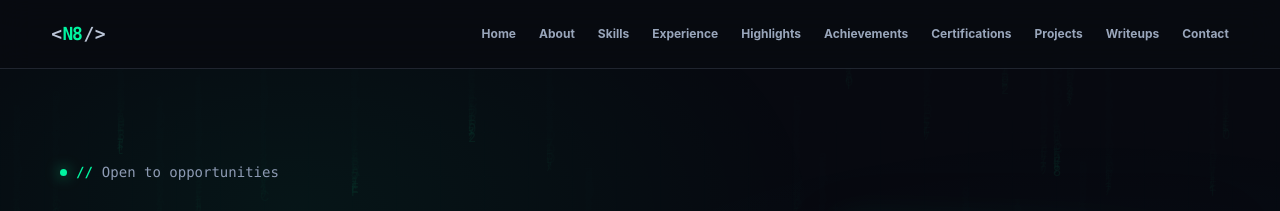
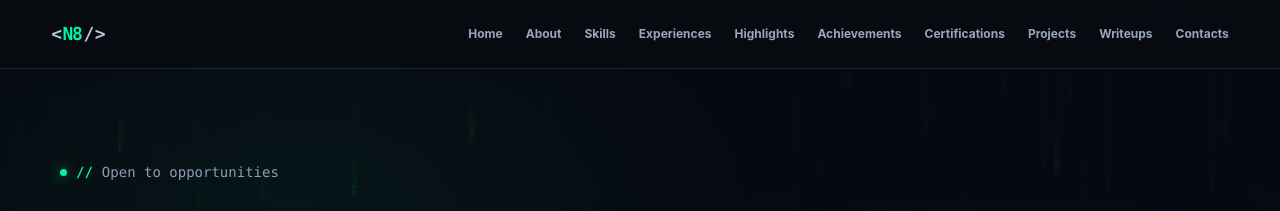
Before and after one commit to Ningen820/Ningen820.github.io, a Jekyll site: the page built from index.html, in a window 1280 px wide. Shown: the top 211 px of the page. Built offline with Jekyll 4.4.1, drawn with Linux system fonts in a browser that asks for light colours.

Commit message:
Update site-nav.html

```diff
--- a/_includes/site-nav.html
+++ b/_includes/site-nav.html
@@ -5,14 +5,14 @@
   </button>
   <nav class="nav-links" id="primary-navigation" aria-label="Main navigation" data-nav-links>
     <a class="nav-link" href="{{ '/' | relative_url }}">Home</a>
-    <a class="nav-link" href="{{ '/' | relative_url }}#about">About</a>
-    <a class="nav-link" href="{{ '/' | relative_url }}#skills">Skills</a>
-    <a class="nav-link" href="{{ '/' | relative_url }}#experience">Experience</a>
-    <a class="nav-link" href="{{ '/' | relative_url }}#highlights">Highlights</a>
-    <a class="nav-link" href="{{ '/' | relative_url }}#achievements">Achievements</a>
-    <a class="nav-link" href="{{ '/' | relative_url }}#certifications">Certifications</a>
-    <a class="nav-link" href="{{ '/' | relative_url }}#projects">Projects</a>
-    <a class="nav-link" href="{{ '/' | relative_url }}#writeups">Writeups</a>
-    <a class="nav-link" href="{{ '/' | relative_url }}#contact">Contact</a>
+    {% if p.show.about!="" %}<a class="nav-link" href="{{ '/' | relative_url }}#about">About</a>{% endif %}
+    {% if p.show.skills!="" %}<a class="nav-link" href="{{ '/' | relative_url }}#skills">Skills</a>{% endif %}
+    {% if p.show.experiences!="" %}<a class="nav-link" href="{{ '/' | relative_url }}#experiences">Experiences</a>{% endif %}
+    {% if p.show.highlights!="" %}<a class="nav-link" href="{{ '/' | relative_url }}#highlights">Highlights</a>{% endif %}
+    {% if p.show.achievements!="" %}<a class="nav-link" href="{{ '/' | relative_url }}#achievements">Achievements</a>{% endif %}
+    {% if p.show.certifications!="" %}<a class="nav-link" href="{{ '/' | relative_url }}#certifications">Certifications</a>{% endif %}
+    {% if p.show.projects!="" %}<a class="nav-link" href="{{ '/' | relative_url }}#projects">Projects</a>{% endif %}
+    {% if p.show.writeups!="" %}<a class="nav-link" href="{{ '/' | relative_url }}#writeups">Writeups</a>{% endif %}
+    {% if p.show.contacts!="" %}<a class="nav-link" href="{{ '/' | relative_url }}#contacts">Contacts</a>{% endif %}
   </nav>
 </header>
```
